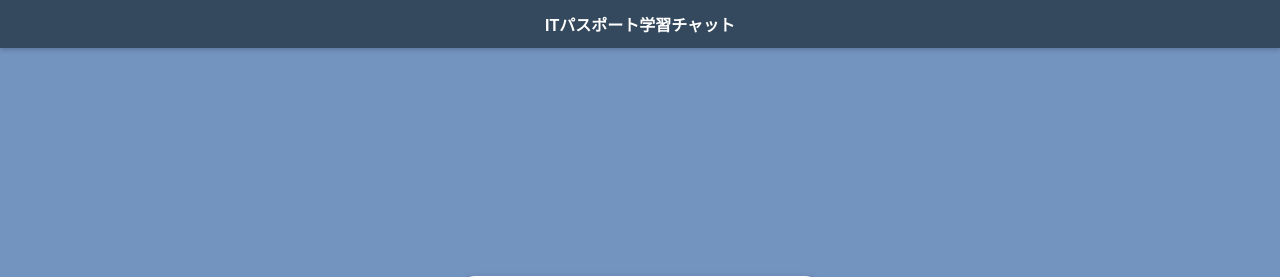
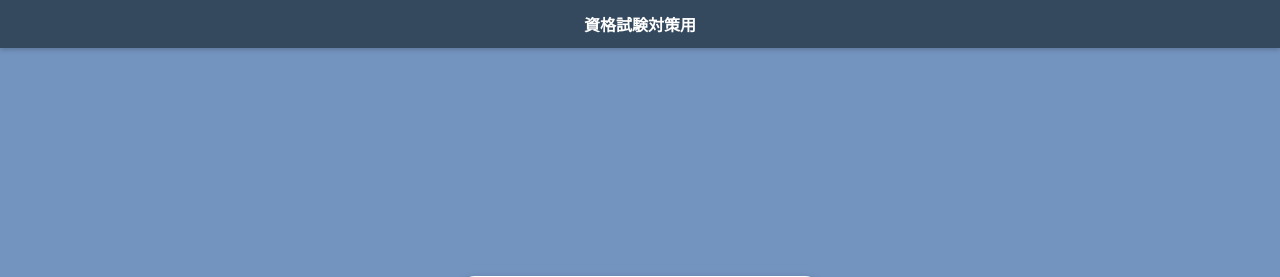
Before and after one commit to 202327051/IT-, a Flask app: page / in a window 1280 px wide. Shown: the top 277 px of the page. Run offline with Flask 3, Linux system fonts and the light colour scheme.

Commit message:
Update index.html

```diff
--- a/templates/index.html
+++ b/templates/index.html
@@ -3,7 +3,7 @@
 <head>
     <meta charset="UTF-8">
     <meta name="viewport" content="width=device-width, initial-scale=1.0, maximum-scale=1.0, user-scalable=no">
-    <title>ITパスポート学習ボット</title>
+    <title>資格試験対策ボット</title>
     <style>
         :root { --bg-color: #7494c0; --bot-bubble: #ffffff; --user-bubble: #85e249; }
         body, html { height: 100%; margin: 0; font-family: sans-serif; background: var(--bg-color); display: flex; flex-direction: column; }
@@ -31,7 +31,7 @@
 </head>
 <body>
     <div class="header">
-        ITパスポート学習チャット
+        資格試験対策用
         <button id="logout-btn" onclick="logout()" class="btn-red hidden" style="position:absolute; right:10px; font-size:10px; padding:5px 10px;">ログアウト</button>
     </div>
 
@@ -115,7 +115,8 @@
 
         function initChat() {
             isWaitingForAnswer = false;
-            addMsg("bot", "ITパスポート学習ボットです。まずは下のボタンからモードを選んでください。");
+            // 【修正】挨拶テキストも汎用的に変更
+            addMsg("bot", "資格試験対策ボットです。まずは下のボタンからモードを選んでください。");
         }
 
         function sendMessage() {
@@ -200,7 +201,6 @@
         async function confirmReset() {
             if(confirm("全ての履歴をリセットしてもよろしいですか？")) {
                 await fetch('/reset_history', {method: 'POST'});
-                // 修正：リロードせず、チャットをクリアしてトップに戻る
                 document.getElementById("chat-box").innerHTML = "";
                 backToTop();
                 addMsg("bot", "履歴をリセットしました。");
```
